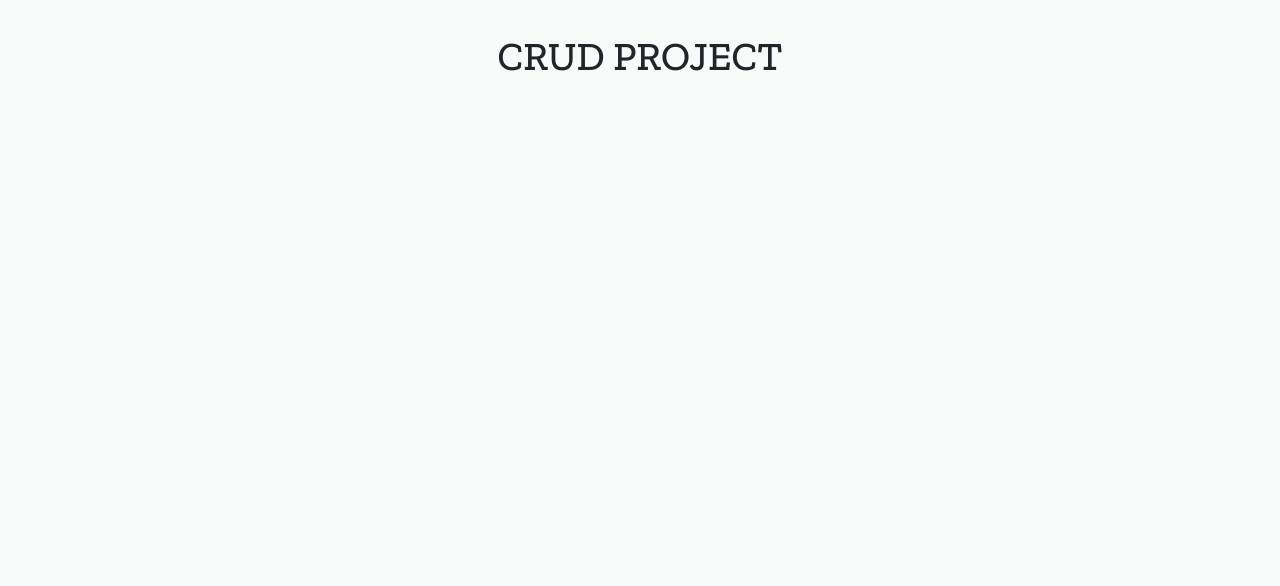
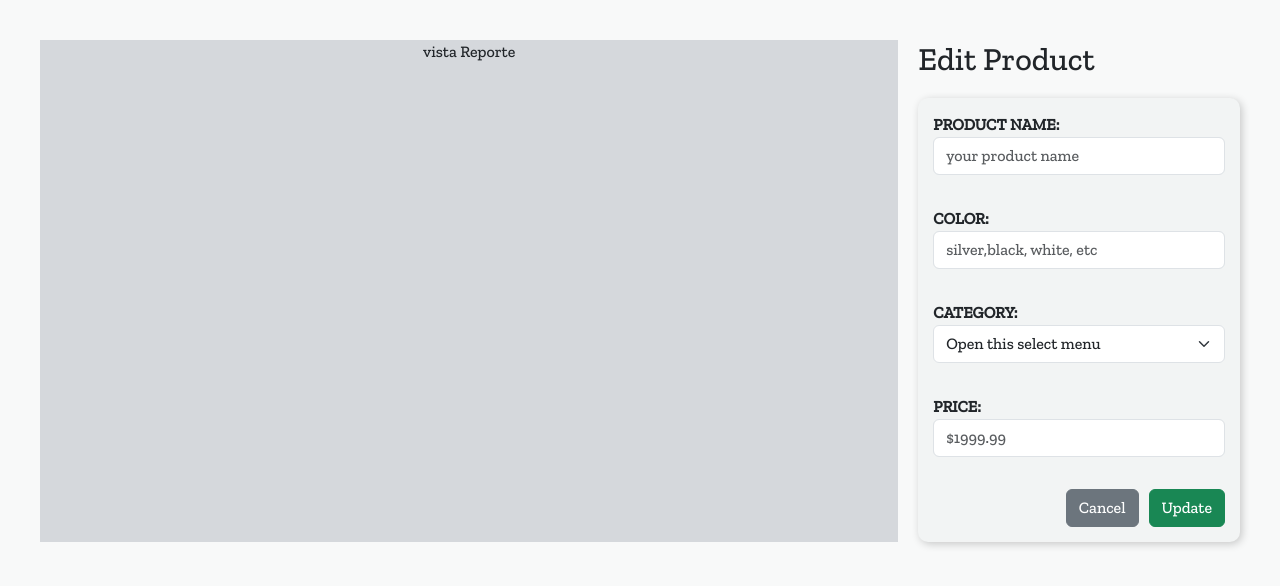
Before and after one commit to erickfabiandev/CrudProject-React-Express, a React (Vite) app: page / in a window 1280 px wide. Shown: the top 586 px of the page. Built offline with nearby package versions, Linux system fonts and the light colour scheme.

Commit message:
Form design, and Buttons interaction (ADD, UPDATE, CANCEL)

```diff
--- a/src/App.css
+++ b/src/App.css
@@ -1,6 +1,14 @@
 #root {
-  max-width: 1280px;
   margin: 0 auto;
-  padding: 2rem;
   text-align: center;
+  width: 100%;
+  display: flex;
+  flex-direction: row;
+  padding: 40px;
+  gap: 20px;
+  }
+
+.vistareporte{
+  background: #D5D8DC;
+  width: 80%;
 }
--- a/src/App.jsx
+++ b/src/App.jsx
@@ -1,11 +1,31 @@
+import { useState } from 'react'
 import './App.css'
+import FormProduct from './components/FormProduct/FormProduct'
 
 function App() {
 
+  const [productos,setProduct]=useState({});
+  const [idProductActivated,setIdProductActivated]=useState({undefined})
+  const handleAddProduct=(newProduct)=>{
+     /** logic to add product - POST*/
+  }
+  const handleEditProduct=(productEdit)=>{
+    /** logic to add product - POST*/
+  }
+  const hanldeDeleteProduct=()=>{
+     /**logic to delete product */
+  }
+  const hanldeSearchProduct=(id)=>{
+     /** logic to search product */
+  }
+  const productActivated=(id)=>{
+    setIdProductActivated(id);
+  }
 
   return (
     <>
-      <h1>CRUD PROJECT </h1>
+      <div className='vistareporte'>vista Reporte</div>
+      <FormProduct idProductEdit={1}/>
 
     </>
   )
--- /dev/null
+++ b/src/components/Buttons/ButtonAction.jsx
@@ -0,0 +1,13 @@
+import Button from 'react-bootstrap/Button';
+
+const ButtonAction = ({name , type ,onClick}) =>{
+
+    return(
+        name==='Cancel'?
+        <Button type={type} onClick={onClick} variant='secondary'>{name}</Button>
+        :<Button type={type} variant={name==='Add'?'primary':'success'}>{name}</Button>
+    )
+
+}
+
+export default ButtonAction
--- /dev/null
+++ b/src/components/FormProduct/FormProduct.jsx
@@ -0,0 +1,120 @@
+import { useState } from 'react';
+import Col from 'react-bootstrap/Col';
+import Form from 'react-bootstrap/Form';
+import Row from 'react-bootstrap/Row';
+import ButtonAction from '../Buttons/ButtonAction';
+import './FormProduct.scss'
+
+const FormProduct = ({idProductEdit}) => {
+
+    const [ product, setProduct ] = useState({
+        productName: '',
+        color: '',
+        category: '',
+        price:''
+      });
+
+
+      const datCategory=['categ1','categ2','categ3','categ4']
+
+      const handleChange =(event)=>{
+            const {name,value}=event.target
+            setProduct({...product,[name]:value})
+      }
+
+      const handleProduct =(event)=>{
+        event.preventDefault();
+        console.log(event)
+        console.log(product)
+        /**
+         * add,update
+         */
+
+
+     }
+
+     const handleCancel = (event)=>{
+        setProduct({
+            productName: '',
+            color: '',
+            category: '',
+            price:''
+        })
+     }
+
+
+    return(
+        <div className='container-form'>
+            <h2 className='container-form__title'>{idProductEdit?'Edit Product':'Add Product'}</h2>
+            <form className='product-form' onSubmit={handleProduct}>
+                <div>
+                    {/** input productName */}
+                    <Row className="mb-3">
+                        <Form.Group as={Col} className="mb-3">
+                            <label htmlFor='productName' className='product-form__subtitle'>PRODUCT NAME:</label>
+                            <Form.Control
+                            type='text'
+                            placeholder="your product name"
+                            name='productName'
+                            value={product.productName}
+                            onChange={handleChange}
+                            />
+                        </Form.Group>
+
+                    </Row>
+                    {/** input color */}
+                    <Row className="mb-3">
+                        <Form.Group as={Col} className="mb-3">
+                            <label htmlFor='color'className='product-form__subtitle'>COLOR: </label>
+                            <Form.Control
+                            type='text'
+                            placeholder="silver,black, white, etc"
+                            name='color'
+                            value={product.color}
+                            onChange={handleChange}
+                            />
+                        </Form.Group>
+                    </Row>
+                    {/** input Category */}
+                    <Row className="mb-3">
+                        <Form.Group as={Col} className="mb-3">
+                            <label htmlFor='Category'className='product-form__subtitle'>CATEGORY: </label>
+                            <Form.Select aria-label="Default select example" name='category' onChange={handleChange}>
+                                <option>Open this select menu</option>
+                                {datCategory.map( (category,index)=>{
+                                    return <option key={index} value={category} >{category}</option>
+                                    })}
+                            </Form.Select>
+                        </Form.Group>
+                    </Row>
+                    {/** input price */}
+                    <Row className="mb-3">
+                        <Form.Group as={Col} className="mb-3">
+                            <label htmlFor='price'className='product-form__subtitle'>PRICE: </label>
+                            <Form.Control
+                            type='number'
+                            placeholder="$1999.99"
+                            name='price'
+                            step='any'
+                            min={0}
+                            value={product.price}
+                            onChange={handleChange}
+                            />
+                        </Form.Group>
+                    </Row>
+                </div>
+                <div className='product--buttons'>
+                {/** buttons */}
+                {idProductEdit? (<>
+                    <ButtonAction name='Cancel' type='button' onClick= {handleCancel}/>
+                    <ButtonAction name='Update' type='submit' onClick= {undefined}/>
+                    </>):<ButtonAction name='Add' type='submit' onClick= {undefined}/>}
+                </div>
+            </form>
+
+        </div>
+
+    )
+}
+
+export default FormProduct
--- /dev/null
+++ b/src/components/FormProduct/FormProduct.scss
@@ -0,0 +1,30 @@
+.container-form{
+    display: flex;
+    flex-direction: column;
+    text-align: left;
+    width: 30%;
+
+}
+
+.container-form__title{
+    padding-bottom: 20px;
+}
+
+.product-form__subtitle{
+    font-weight: bold;
+}
+
+.product-form{
+    background: var(--color-background-form);
+    padding: 15px;
+    width: 100%;
+    border-radius: 10px;
+    box-shadow: 2px 2px 8px rgba(0, 0, 0, 0.2);
+}
+
+.product--buttons{
+    display: flex;
+    flex-direction: row;
+    justify-content: right;
+    gap: 10px;
+}
--- a/src/styles/abstract/variables.scss
+++ b/src/styles/abstract/variables.scss
@@ -17,5 +17,5 @@
   /* title letter */
     --color-black: #0F0E0E;
   /*form background */
-    --color-background-form:#EAECEE;
+    --color-background-form:#F2F4F4;
   }
--- a/src/styles/base/base.scss
+++ b/src/styles/base/base.scss
@@ -4,4 +4,5 @@ html, body {
     display: flex;
     align-items: center;
     justify-content: center;
+    width: 100%;
   }
```
